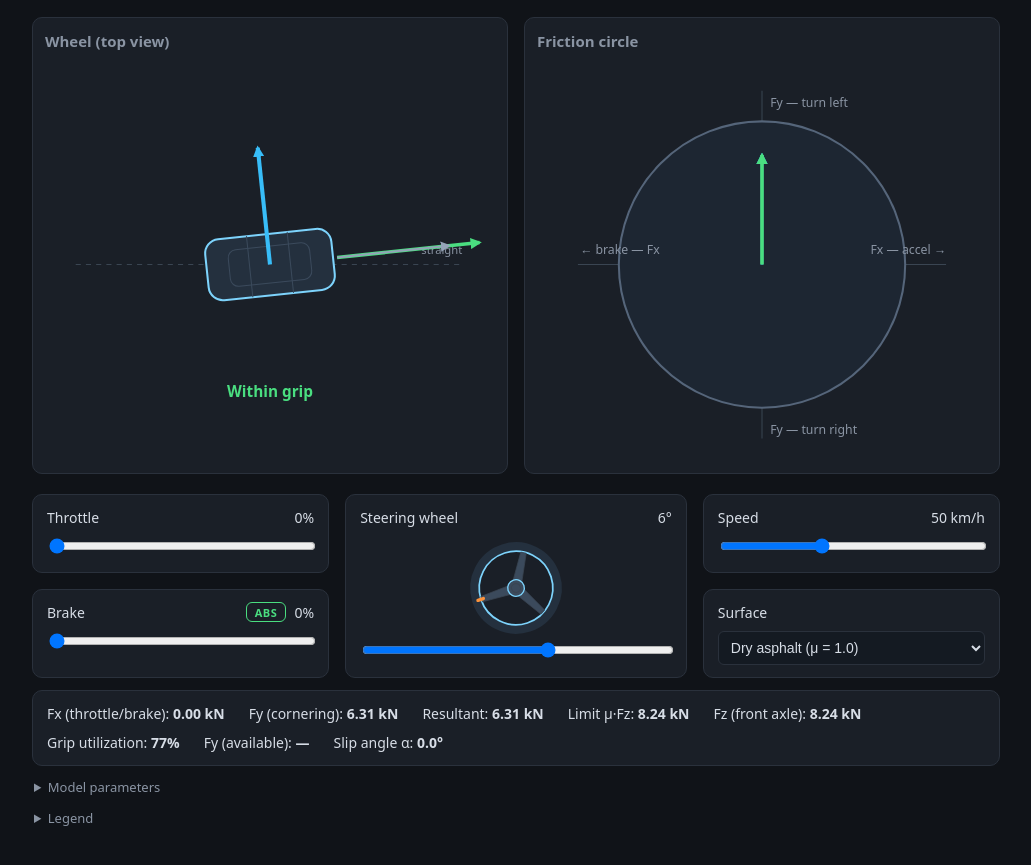
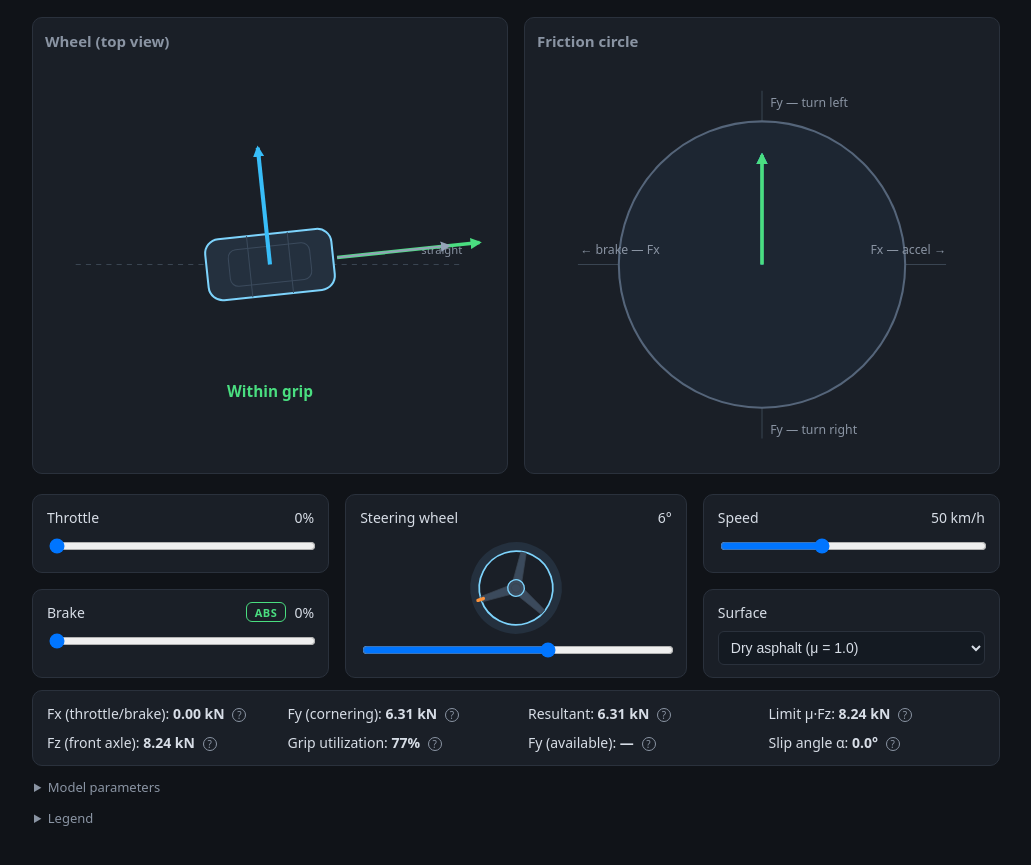
Before and after one commit to trots/understeer_modelling, a plain HTML site: page index.html in a window 1280 px wide. Shown: the part 87-952 px from the top of the page, without its empty margins (124-1155 px from the left). Drawn offline with Linux system fonts and the light colour scheme.

Commit message:
Add '?' tooltips to readout, grid-align the values
- Each readout row gets a hint marker with a CSS-only tooltip
  explaining the term and its behaviour (bilingual via I18N,
  filled on language switch)
- Readout becomes a 4x2 grid so paired values align in columns;
  collapses to 2 columns below 720px
- Move the hint marker after the value and wrap value+marker in a
  no-wrap span so the marker never orphans on its own line

```diff
--- a/index.html
+++ b/index.html
@@ -76,8 +76,22 @@
   .wh-rim { stroke: var(--wheel-stroke); }
   .wh-spoke-g { fill: var(--wheel-inner); stroke: var(--line); stroke-width: 1; }
   .wh-hub { fill: var(--wheel-inner); stroke: var(--wheel-stroke); stroke-width: 2; }
-  .readout { display: flex; flex-wrap: wrap; gap: 8px 24px; align-items: center; align-content: center; min-height: 76px; background: var(--panel); border: 1px solid var(--border); border-radius: 10px; padding: 12px 14px; font-size: 14px; }
+  .readout { display: grid; grid-template-columns: repeat(4, 1fr); gap: 8px 24px; align-items: center;
+    min-height: 76px; background: var(--panel); border: 1px solid var(--border); border-radius: 10px; padding: 12px 14px; font-size: 14px; }
+  @media (max-width: 720px) {
+    .readout { grid-template-columns: repeat(2, 1fr); }
+  }
   .readout b { font-weight: 600; }
+  .nowrap { white-space: nowrap; }
+  .qm { display: inline-grid; place-items: center; width: 14px; height: 14px; margin-left: 4px;
+    border-radius: 50%; border: 1px solid var(--muted); color: var(--muted);
+    font-size: 10px; font-style: normal; line-height: 1; cursor: help; position: relative; }
+  .qm::after { content: attr(data-tip); position: absolute; bottom: calc(100% + 8px); left: 50%;
+    transform: translateX(-50%); width: max-content; max-width: 240px; white-space: normal;
+    background: var(--input); border: 1px solid var(--border); border-radius: 6px;
+    padding: 7px 10px; font-size: 12px; line-height: 1.45; color: var(--text);
+    pointer-events: none; opacity: 0; visibility: hidden; transition: opacity .15s; z-index: 10; }
+  .qm:hover::after { opacity: 1; visibility: visible; }
   .sw.gr { background: var(--gray); }
   #wheelG .tire { fill: var(--tire); stroke: var(--wheel-stroke); transition: stroke .2s, filter .2s; }
   #wheelG.slip .tire { stroke: var(--red); filter: drop-shadow(0 0 7px rgba(248,113,113,.7)); }
@@ -224,14 +238,14 @@
   </div>
 
   <div class="readout">
-    <div><span data-i18n="r_fx">Fx (throttle/brake):</span> <b id="rFx">—</b></div>
-    <div><span data-i18n="r_fy">Fy (cornering):</span> <b id="rFy">—</b></div>
-    <div><span data-i18n="r_f">Resultant:</span> <b id="rF">—</b></div>
-    <div><span data-i18n="r_lim">Limit μ·Fz:</span> <b id="rLim">—</b></div>
-    <div><span data-i18n="r_fz">Fz (front axle):</span> <b id="rFz">—</b></div>
-    <div><span data-i18n="r_util">Grip utilization:</span> <b id="rUtil">—</b></div>
-    <div><span data-i18n="r_fyav">Fy (available):</span> <b id="rFyAvail">—</b></div>
-    <div><span data-i18n="r_slip">Slip angle α:</span> <b id="rSlip">—</b></div>
+    <div><span data-i18n="r_fx">Fx (throttle/brake):</span> <span class="nowrap"><b id="rFx">—</b> <i class="qm" data-tipkey="tip_fx">?</i></span></div>
+    <div><span data-i18n="r_fy">Fy (cornering):</span> <span class="nowrap"><b id="rFy">—</b> <i class="qm" data-tipkey="tip_fy">?</i></span></div>
+    <div><span data-i18n="r_f">Resultant:</span> <span class="nowrap"><b id="rF">—</b> <i class="qm" data-tipkey="tip_fres">?</i></span></div>
+    <div><span data-i18n="r_lim">Limit μ·Fz:</span> <span class="nowrap"><b id="rLim">—</b> <i class="qm" data-tipkey="tip_lim">?</i></span></div>
+    <div><span data-i18n="r_fz">Fz (front axle):</span> <span class="nowrap"><b id="rFz">—</b> <i class="qm" data-tipkey="tip_fz">?</i></span></div>
+    <div><span data-i18n="r_util">Grip utilization:</span> <span class="nowrap"><b id="rUtil">—</b> <i class="qm" data-tipkey="tip_util">?</i></span></div>
+    <div><span data-i18n="r_fyav">Fy (available):</span> <span class="nowrap"><b id="rFyAvail">—</b> <i class="qm" data-tipkey="tip_fyav">?</i></span></div>
+    <div><span data-i18n="r_slip">Slip angle α:</span> <span class="nowrap"><b id="rSlip">—</b> <i class="qm" data-tipkey="tip_slip">?</i></span></div>
   </div>
 
   <details class="params">
@@ -321,6 +335,14 @@ const I18N = {
     p_h: 'CG height',
     p_share: 'Front axle load share',
     p_reset: 'Reset to defaults',
+    tip_fx: 'Longitudinal force from the pedals. Gas pulls forward (front-wheel drive), brake holds back. Limited by grip: |Fx| ≤ μ·Fz_dyn.',
+    tip_fy: 'Lateral force needed for the turn: share·m·v²/R, R = L/tan δ. The tire can only deliver what the friction circle leaves after Fx.',
+    tip_fres: 'Vector sum of Fx and Fy. Its tip must stay inside the friction circle.',
+    tip_lim: 'Grip limit μ·Fz_dyn. Grows under braking (weight transfers to the front axle), shrinks under gas (weight transfers back).',
+    tip_fz: 'Current load on the front axle: static weight share plus or minus longitudinal weight transfer.',
+    tip_util: 'Share of the grip limit demanded by the pedals and cornering together. Values over 100% mean the request exceeds the limit.',
+    tip_fyav: 'Lateral force still available at the current Fx: √((μ·Fz)² − Fx²). Shown when the tire is saturated or locked.',
+    tip_slip: 'Angle between wheel heading and the actual velocity vector. Grows as the tire saturates — the car understeers.',
     s_dry: 'Dry asphalt (μ = 1.0)',
     s_wet: 'Wet road (μ = 0.6)',
     s_ice: 'Ice (μ = 0.2)',
@@ -378,6 +400,14 @@ const I18N = {
     p_h: 'Высота центра тяжести',
     p_share: 'Доля нагрузки на переднюю ось',
     p_reset: 'Сбросить параметры',
+    tip_fx: 'Продольная сила от педалей. Газ тянет вперёд (передний привод), тормоз удерживает назад. Ограничена сцеплением: |Fx| ≤ μ·Fz_дин.',
+    tip_fy: 'Боковая сила, нужная для поворота: доля·m·v²/R, где R = L/tan δ. Шина выдаёт лишь остаток круга сцепления после Fx.',
+    tip_fres: 'Векторная сумма Fx и Fy. Её конец должен оставаться внутри круга сцепления.',
+    tip_lim: 'Предел сцепления μ·Fz_дин. Растёт при торможении (вес переносится на передок), падает при газе (вес уходит назад).',
+    tip_fz: 'Текущая нагрузка на переднюю ось: статическая доля веса плюс/минус продольный перенос веса.',
+    tip_util: 'Доля предела сцепления, которую требуют педали и поворот вместе. Больше 100% — запрос выходит за предел.',
+    tip_fyav: 'Боковая сила, ещё доступная при текущем Fx: √((μ·Fz)² − Fx²). Показывается при насыщении или блокировке шины.',
+    tip_slip: 'Угол между направлением колёс и фактическим вектором скорости. Растёт при насыщении шины — машина недоповорачивает.',
     s_dry: 'Сухой асфальт (μ = 1,0)',
     s_wet: 'Мокрая дорога (μ = 0,6)',
     s_ice: 'Лёд (μ = 0,2)',
@@ -410,6 +440,7 @@ const t = key => I18N[lang][key] || key;
 function applyLang() {
   document.documentElement.lang = lang;
   document.querySelectorAll('[data-i18n]').forEach(el => { el.textContent = t(el.dataset.i18n); });
+  document.querySelectorAll('[data-tipkey]').forEach(el => { el.dataset.tip = t(el.dataset.tipkey); });
   const lb = $('langBtn');
   if (lb) { lb.textContent = lang === 'ru' ? 'EN' : 'RU'; lb.title = t('lang_title'); }
   const tb = $('themeBtn');
```
Also changed, not shown: 1 other file.
